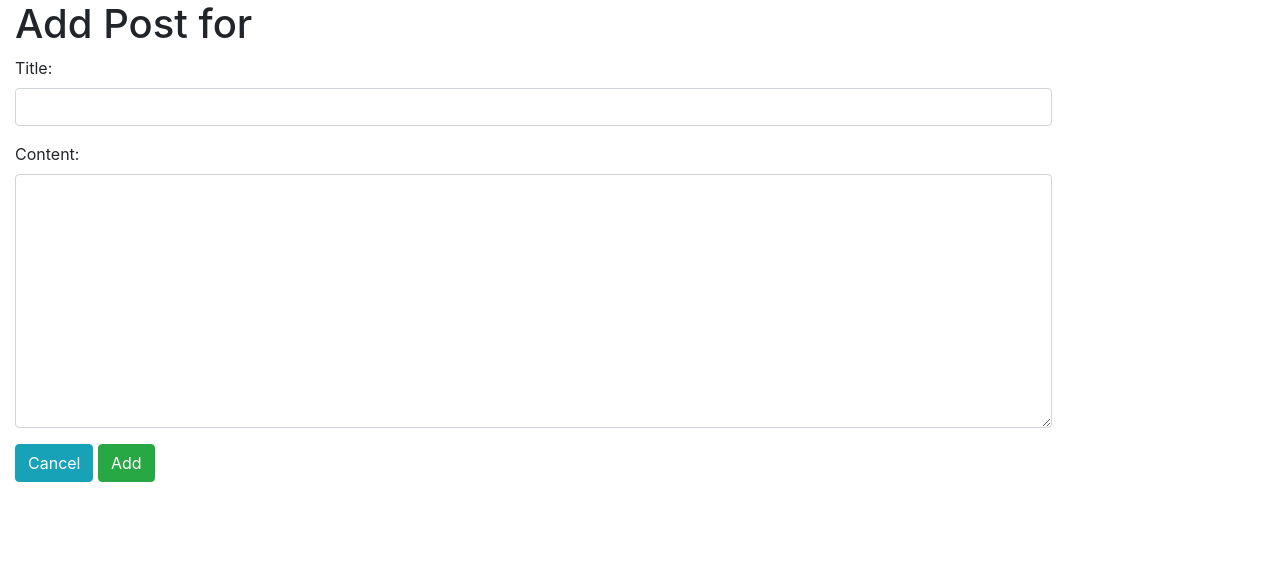
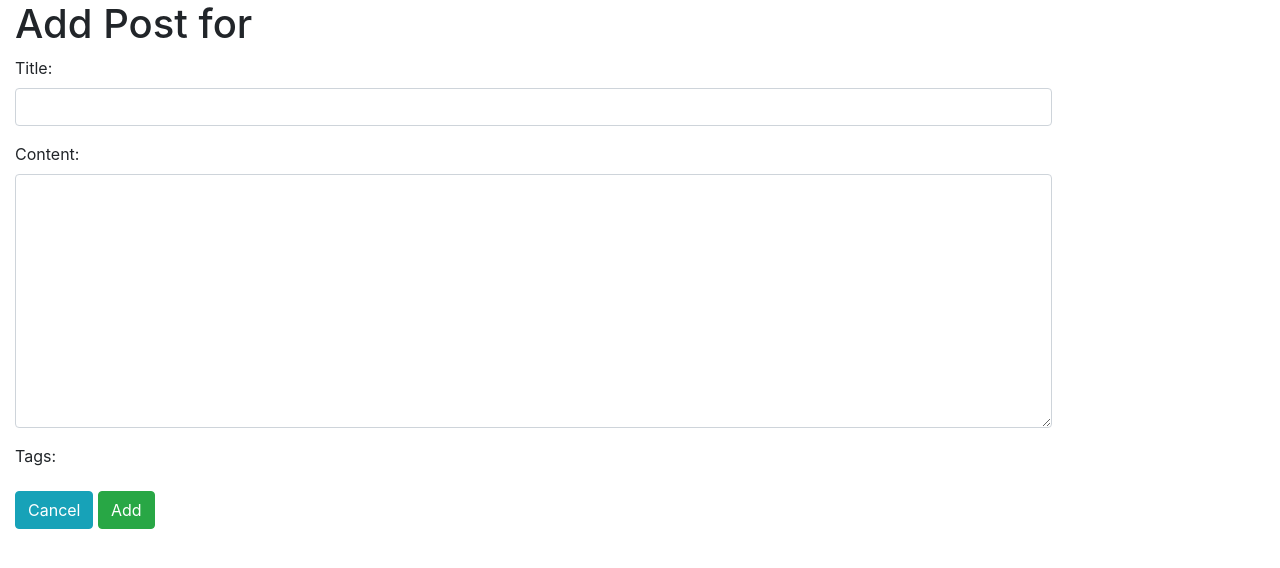
Before and after one commit to Hailaix/Unit23, a Flask app: template templates/postform.html in a window 1280 px wide. Shown: the part 56-624 px from the top of the page. Run offline with Flask 2, Linux system fonts and the light colour scheme; the template is opened without the code that fills it, so the values that code supplies are empty.

Commit message:
posts routes updated

```diff
--- a/app.py
+++ b/app.py
@@ -105,15 +105,20 @@
 def postform(user_id):
     """creates a new post posted by the user with id user_id"""
     user = User.query.get_or_404(user_id)
-    return render_template("postform.html", user=user)
+    tags = Tag.query.all()
+    return render_template("postform.html", user=user, tags=tags)
 
 @app.route("/users/<int:user_id>/posts/new", methods=["POST"])
 def postform_submit(user_id):
     """Creates new post on POST and redirects back to user page"""
     post_title = request.form["title"].strip()
     post_content = request.form["content"].strip()
+    # post tags handling
+    tids = [int(tid) for tid in request.form.getlist("tags")]
+    tags = Tag.query.filter(Tag.id.in_(tids)).all()
+
     if post_title:
-        new_post = Post(title=post_title, content=post_content, user_id=user_id)
+        new_post = Post(title=post_title, content=post_content, user_id=user_id, tags=tags)
 
         db.session.add(new_post)
         db.session.commit()
@@ -132,7 +137,8 @@
 def edit_post(post_id):
     """edit the details of post with id post_id"""
     post = Post.query.get_or_404(post_id)
-    return render_template("posteditform.html", post=post)
+    tags = Tag.query.all()
+    return render_template("posteditform.html", post=post, tags=tags)
 
 @app.route("/posts/<int:post_id>/edit", methods=["POST"])
 def edit_post_submit(post_id):
@@ -140,12 +146,17 @@
     new_title = request.form["title"].strip()
     new_content = request.form["content"].strip()
 
+    # post tags handling
+    tids = [int(tid) for tid in request.form.getlist("tags")]
+    tags = Tag.query.filter(Tag.id.in_(tids)).all()
+
     post = Post.query.get_or_404(post_id)
 
     if new_title:
         post.title = new_title
     if new_content:
         post.content = new_content
+    post.tags = tags
 
     db.session.add(post)
     db.session.commit()
@@ -215,7 +226,7 @@
         for tag in tagnames:
             if new_name == tag.name:
                 flash("Tag already exists", "warning")
-                return redirect("/tags/")
+                return redirect("/tags")
         tag.name = new_name
         db.session.add(tag)
         db.session.commit()
@@ -229,5 +240,4 @@
     db.session.commit()
     return redirect("/tags")
 
-
 # --------------------------------------------------------------------------------
--- a/templates/postform.html
+++ b/templates/postform.html
@@ -16,6 +16,18 @@
             <label for="content">Content:</label>
             <textarea class="form-control" name="content" id="content" rows="10"></textarea>
         </div>
+        <fieldset class="form-group row">
+            <legend class="col-form-label float-left pt-0 col-2">Tags:</legend>
+            <div class="col-10">
+                {% for tag in tags %}
+                <div class="form-check">
+                    <input type="checkbox" class="form-check-input" name="tags" id="{{tag.id}}"
+                     value="{{tag.id}}">
+                    <label for="{{tag.id}}">{{tag.name}}</label>
+                </div>
+                {% endfor %}
+            </div>
+        </fieldset>
         <a href="/users/{{user.id}}" class="btn btn-info"> Cancel </a>
         <input type="submit" class="btn btn-success" value="Add">
     </form>
--- a/templates/postpage.html
+++ b/templates/postpage.html
@@ -16,6 +16,11 @@
             </i>
             {{post.readable_date}}
         </p>
+        <p><b>Tags:</b>
+            {% for tag in post.tags %}
+            <a href="/tags/{{tag.id}}" class="badge badge-primary">{{tag.name}}</a>
+            {% endfor %}
+        </p>
         <a href="/users/{{post.author.id}}" class="btn btn-outline-primary">Cancel</a>
         <a href="/posts/{{post.id}}/edit" class="btn btn-primary">Edit</a>
         <form action="/posts/{{post.id}}/delete" style="display:inline;" method="post">
```
Also changed, not shown: templates/posteditform.html (+12 -0 lines).
